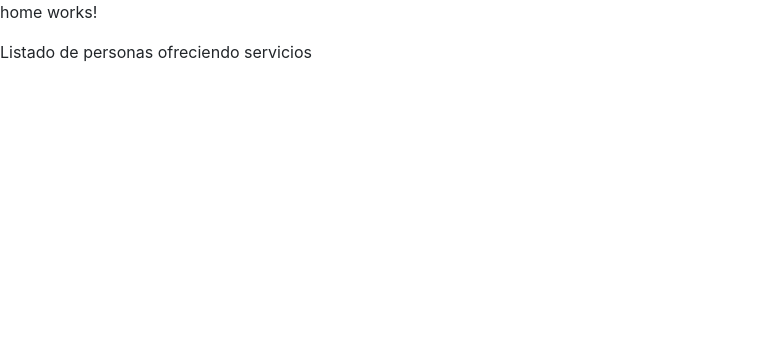
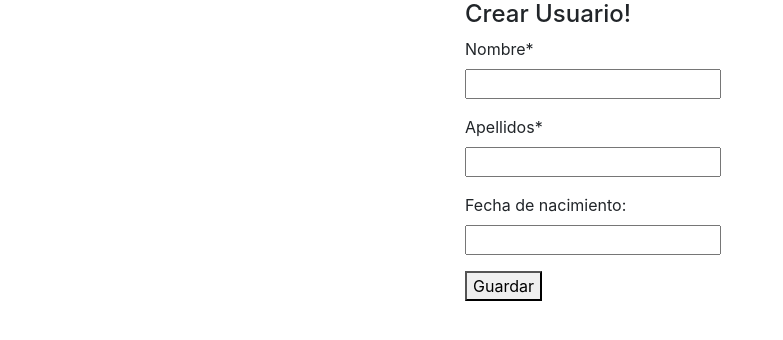
Before and after one commit to Rekky/PetCareFront, an Angular app: page /profile in a window 1280 px wide. Before the commit this address led to /home. Shown: the top 340 px of the page, without its empty margins (0-783 px from the left). Built offline with nearby package versions, Linux system fonts and the light colour scheme.

Commit message:
Añadido nuevo rooting y componenete nuevo 'new-user'

```diff
--- a/src/app/app-routing.module.ts
+++ b/src/app/app-routing.module.ts
@@ -3,13 +3,14 @@ import { Routes, RouterModule } from '@angular/router';
 import {SignInComponent} from './auth/sign-in/sign-in.component';
 import {SignUpComponent} from './auth/sign-up/sign-up.component';
 import {HomeComponent} from './home/home.component';
+import { NewUserComponent } from './new-user/new-user.component';
 import {ForgotPasswordComponent} from './auth/forgot-password/forgot-password.component';
 import {ResetPasswordComponent} from './auth/reset-password/reset-password.component';
 import {AuthGuard} from '../shared/services/auth.guard';
 
-
 const routes: Routes = [
   {path: 'home', component: HomeComponent, canActivate: [AuthGuard]},
+  {path: 'profile', component: NewUserComponent},
   // auth
   {path: 'sign-in', component: SignInComponent},
   {path: 'sign-up', component: SignUpComponent},
--- a/src/app/app.module.ts
+++ b/src/app/app.module.ts
@@ -11,6 +11,8 @@ import {ReactiveFormsModule} from '@angular/forms';
 import {HttpClientModule} from '@angular/common/http';
 import { ForgotPasswordComponent } from './auth/forgot-password/forgot-password.component';
 import { ResetPasswordComponent } from './auth/reset-password/reset-password.component';
+import { NewUserComponent } from './new-user/new-user.component';
+
 
 @NgModule({
   declarations: [
@@ -20,7 +22,8 @@ import { ResetPasswordComponent } from './auth/reset-password/reset-password.com
     SignUpComponent,
     SpinnerComponent,
     ForgotPasswordComponent,
-    ResetPasswordComponent
+    ResetPasswordComponent,
+    NewUserComponent
   ],
   imports: [
     BrowserModule,
--- /dev/null
+++ b/src/app/new-user/new-user.component.html
@@ -0,0 +1,82 @@
+<div class="container">
+  <div class="row">
+    <div class="col-sm">
+    </div>
+    <div class="col-sm">
+      <div *ngIf="!login">
+            <form [formGroup]="profileForm" (ngSubmit)="createUser()" >
+              <h4>Crear Usuario!</h4>
+              <div class="row">
+                <div class="col-12">
+                  <div class="form-group">
+                    <label>Nombre*</label><br/>
+                    <input type="text" formControlName="firstName"/>
+                  </div>
+                </div>
+                <div class="col-12">
+                  <div class="form-group">
+                    <label>Apellidos*</label><br/>
+                    <input type="text" formControlName="lastName">
+                  </div>
+                </div>
+                <div class="col-12">
+                  <div class="form-group">
+                    <label> Fecha de nacimiento:</label><br/>
+                    <input type="text" formControlName="date">
+                  </div>
+                </div>
+                <div class="col-12">
+                  <div class="form-group">
+                    <button type="submit">Guardar</button>
+                  </div>
+                </div>
+              </div>
+            </form>
+      </div>
+      <div *ngIf="profile">
+        <div class="card" style="width: 18rem;">
+          <img class="card-img-top" src="assets/muerte.jpg" alt="Card image cap">
+          <div class="card-body">
+            <p class="card-text">{{profileForm.value.firstName}}</p>
+            <p class="card-text">{{profileForm.value.lastName}}</p>
+            <p class="card-text">{{profileForm.value.date}}</p>
+            <button (click)="modifyButton()">Modificar</button>
+          </div>
+        </div>
+      </div>
+      <div *ngIf="modify">
+        <form [formGroup]="profileForm" (ngSubmit)="modifyUser()">
+          <h4>Modifica tus datos!</h4>
+          <div class="row">
+            <div class="col-12">
+              <div class="form-group">
+                <label>Nombre*</label><br/>
+                <input type="text" formControlName="firstName" value="profileForm.value.firstName}"/>
+              </div>
+            </div>
+            <div class="col-12">
+              <div class="form-group">
+                <label>Apellidos*</label><br/>
+                <input type="text" formControlName="lastName" value="profileForm.value.lastName"/>
+              </div>
+            </div>
+            <div class="col-12">
+              <div class="form-group">
+                <label> Fecha de nacimiento:</label><br/>
+                <input type="date" formControlName="date" value="profileForm.value.date"/>
+              </div>
+            </div>
+            <div class="col-12">
+              <div class="form-group">
+                <button type="submit">Guardar</button>
+              </div>
+            </div>
+          </div>
+        </form>
+      </div>
+    </div>
+    <div class="col-sm">
+
+    </div>
+  </div>
+</div>
--- /dev/null
+++ b/src/app/new-user/new-user.component.ts
@@ -0,0 +1,66 @@
+import { Component, OnInit } from '@angular/core';
+import { FormBuilder } from '@angular/forms';
+import { Validators } from '@angular/forms';
+import { FormGroup, FormControl } from '@angular/forms';
+
+@Component({
+  selector: 'app-new-user',
+  templateUrl: './new-user.component.html',
+  styleUrls: ['./new-user.component.scss']
+})
+export class NewUserComponent implements OnInit {
+
+  public login = false;
+  public profile = false;
+  public modify = false;
+  public profileForm = new FormGroup({
+    firstName: new FormControl(''),
+    lastName: new FormControl(''),
+    mail: new FormControl(''),
+    picture: new FormControl(''),
+    date: new FormControl('')
+  });
+
+  public user = {
+    firstName: 'Gabriel',
+    lastName: 'Ramos',
+    mail: 'jitvega@gmail.com',
+    picture: 'assets/muerte.jpg',
+    date: new Date()
+  };
+  constructor(private fb: FormBuilder) {
+
+  }
+  ngOnInit(): void {
+
+  }
+  userState(): boolean{
+    this.login = true;
+    return this.login;
+  }
+  profileState(): boolean{
+    if(this.login === true){
+        this.profile = true;
+    }
+    return this.profile;
+  }
+  createUser() {
+    //console.warn(this.profileForm.value);
+    //this.user.firstName = this.profileForm.value.firstName;
+    console.log(this.profileForm.value.firstName);
+    this.userState();
+    this.profileState();
+    console.log(this.login);
+  }
+  modifyUser(){
+    this.modify = false;
+    this.profile = true;
+  }
+  modifyButton(){
+    this.profile = false;
+    this.modify = true;
+  }
+  get fc() {
+    return this.profileForm.controls;
+  }
+}
```
Also changed, not shown: src/app/new-user/new-user.component.scss (added), 1 other file (tests, documents, lock files or other folders).
